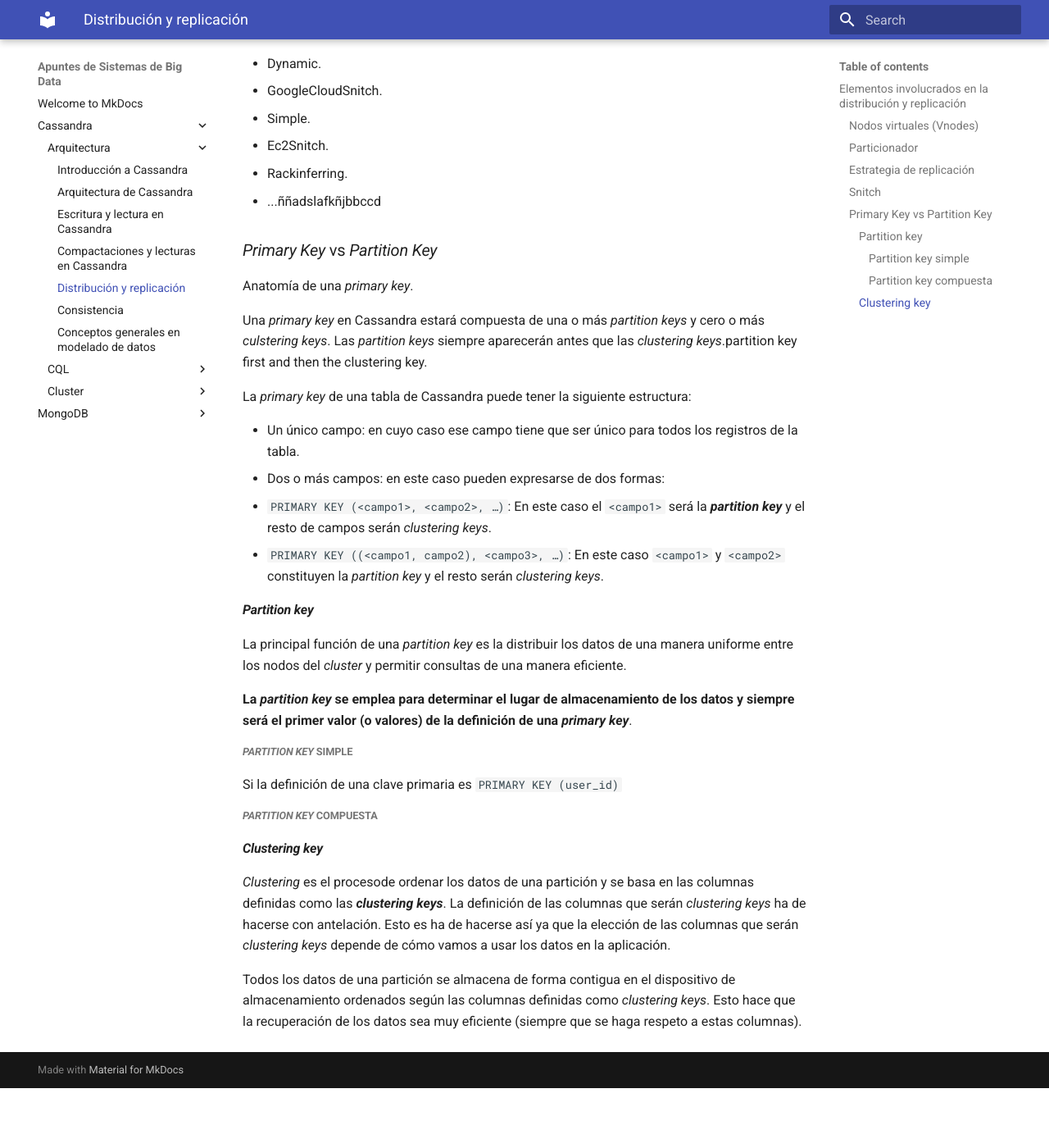
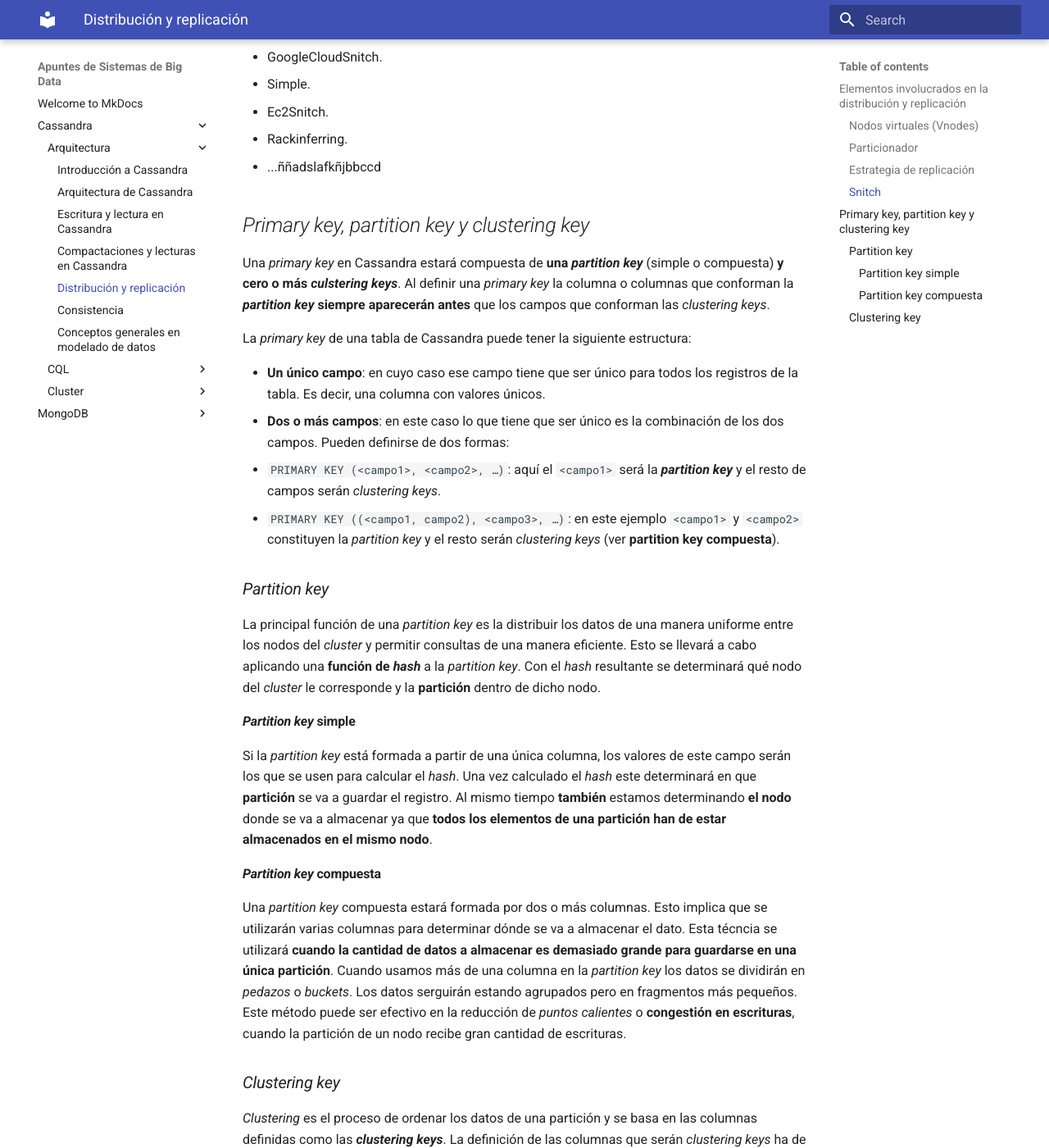
Before and after one commit to mmourazos/SBD, an MkDocs documentation site: the page built from docs/Cassandra/Arquitectura/5 - Distribución y replicación.md, in a window 1280 px wide and 1400 px high, scrolled down 1980 px. Shown: the whole window at 82% size. Built offline with MkDocs 1.6.1 and Material for MkDocs 9.7.7, drawn with Linux system fonts in a browser that asks for light colours; before the commit the page ends 3307 px from its top, so only the background shows below that; some of the changed text lies outside the part shown.

Commit message:
Refactored primary key and partition key definitions

```diff
--- a/docs/Cassandra/Arquitectura/5 - Distribución y replicación.md
+++ b/docs/Cassandra/Arquitectura/5 - Distribución y replicación.md
@@ -31,8 +31,6 @@ Obviamente los tokens se generan de forma que todo el rango de posibles valores
 * Random Partitioner.
 * ByteOrdered Partitioner.
 
-Todos ellos garantizan que los datos se distribuyen de forma uniforme entre los nodos.
-
 ### Estrategia de replicación
 
 Cassandra utiliza la replicación para asegurar la disponibilidad y tolerancia a fallos. El **factor de replicación** es el valor que indica el número de copias que se van a almacenar de cada dato y **no debe sobrepasar el número de nodos del *datacenter***. El valor de esta propiedad se puede modificar en tiempo de ejecución.
@@ -53,33 +51,31 @@ El snitch es el encargado de determinar la topología de la red. Es decir, deter
 * Rackinferring.
 * ...ññadslafkñjbbccd
 
-### *Primary Key* vs *Partition Key*
+## *Primary key, partition key y clustering key*
 
-Anatomía de una *primary key*.
-
-Una *primary key* en Cassandra estará compuesta de una o más *partition keys* y cero o más *culstering keys*. Las *partition keys* siempre aparecerán antes que las *clustering keys*.partition key first and then the clustering key.
+Una *primary key* en Cassandra estará compuesta de **una *partition key*** (simple o compuesta) **y cero o más *culstering keys***. Al definir una *primary key* la columna o columnas que conforman la ***partition key* siempre aparecerán antes** que los campos que conforman las *clustering keys*.
 
 La *primary key* de una tabla de Cassandra puede tener la siguiente estructura:
 
-* Un único campo: en cuyo caso ese campo tiene que ser único para todos los registros de la tabla.
-* Dos o más campos: en este caso pueden expresarse de dos formas:
-  * `PRIMARY KEY (<campo1>, <campo2>, …)`: En este caso el `<campo1>` será la ***partition key*** y el resto de campos serán *clustering keys*.
-  * `PRIMARY KEY ((<campo1, campo2), <campo3>, …)`: En este caso `<campo1>` y `<campo2>` constituyen la *partition key* y el resto serán *clustering keys*.
+* **Un único campo**: en cuyo caso ese campo tiene que ser único para todos los registros de la tabla. Es decir, una columna con valores únicos.
+* **Dos o más campos**: en este caso lo que tiene que ser único es la combinación de los dos campos. Pueden definirse de dos formas:
+  * `PRIMARY KEY (<campo1>, <campo2>, …)`: aquí el `<campo1>` será la ***partition key*** y el resto de campos serán *clustering keys*.
+  * `PRIMARY KEY ((<campo1, campo2), <campo3>, …)`: en este ejemplo `<campo1>` y `<campo2>` constituyen la *partition key* y el resto serán *clustering keys* (ver **partition key compuesta**).
 
-#### *Partition key*
+### *Partition key*
 
-La principal función de una *partition key* es la distribuir los datos de una manera uniforme entre los nodos del *cluster* y permitir consultas de una manera eficiente.
+La principal función de una *partition key* es la distribuir los datos de una manera uniforme entre los nodos del *cluster* y permitir consultas de una manera eficiente. Esto se llevará a cabo aplicando una **función de *hash*** a la *partition key*. Con el *hash* resultante se determinará qué nodo del *cluster* le corresponde y la **partición** dentro de dicho nodo.
 
-**La *partition key* se emplea para determinar el lugar de almacenamiento de los datos y siempre será el primer valor (o valores) de la definición de una *primary key***.
+#### *Partition key* simple
 
-##### *Partition key* simple
+Si la *partition key* está formada a partir de una única columna, los valores de este campo serán los que se usen para calcular el *hash*. Una vez calculado el *hash* este determinará en que **partición** se va a guardar el registro. Al mismo tiempo **también** estamos determinando **el nodo** donde se va a almacenar ya que **todos los elementos de una partición han de estar almacenados en el mismo nodo**.
 
-Si la definición de una clave primaria es `PRIMARY KEY (user_id)`
+#### *Partition key* compuesta
 
-##### *Partition key* compuesta
+Una *partition key* compuesta estará formada por dos o más columnas. Esto implica que se utilizarán varias columnas para determinar dónde se va a almacenar el dato. Esta técncia se utilizará **cuando la cantidad de datos a almacenar es demasiado grande para guardarse en una única partición**. Cuando usamos más de una columna en la *partition key* los datos se dividirán en *pedazos* o *buckets*. Los datos serguirán estando agrupados pero en fragmentos más pequeños. Este método puede ser efectivo en la reducción de *puntos calientes* o **congestión en escrituras**, cuando la partición de un nodo recibe gran cantidad de escrituras.
 
-#### *Clustering key*
+### *Clustering key*
 
-*Clustering* es el procesode ordenar los datos de una partición y se basa en las columnas definidas como las ***clustering keys***. La definición de las columnas que serán *clustering keys* ha de hacerse con antelación. Esto es ha de hacerse así ya que la elección de las columnas que serán *clustering keys* depende de cómo vamos a usar los datos en la aplicación.
+*Clustering* es el proceso de ordenar los datos de una partición y se basa en las columnas definidas como las ***clustering keys***. La definición de las columnas que serán *clustering keys* ha de hacerse con antelación. Esto ha de hacerse así ya que la elección de las columnas que serán *clustering keys* depende de cómo vamos a usar los datos en la aplicación. Es decir, la elección de las *clustering keys* tendrá un gran impacto en el rendimiento de la aplicación que consuma esos datos.
 
-Todos los datos de una partición se almacena de forma contigua en el dispositivo de almacenamiento ordenados según las columnas definidas como *clustering keys*. Esto hace que la recuperación de los datos sea muy eficiente (siempre que se haga respeto a estas columnas).
+Todos los datos de una partición se almacenan de forma contigua en el dispositivo de almacenamiento ordenados según las columnas definidas como *clustering keys*. Esto hace que la recuperación de los datos sea muy eficiente (siempre que se haga respecto a estas columnas).
```
